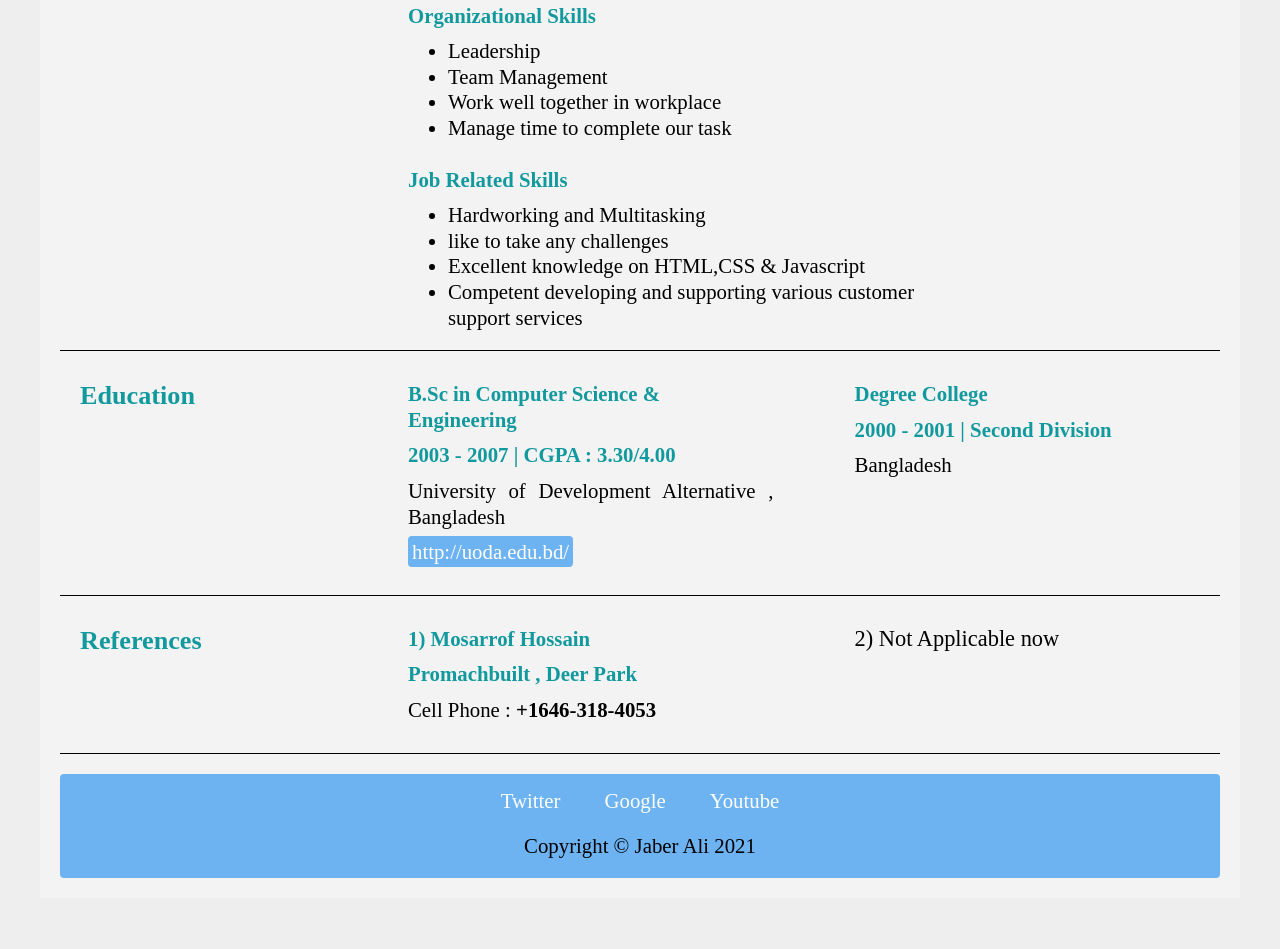
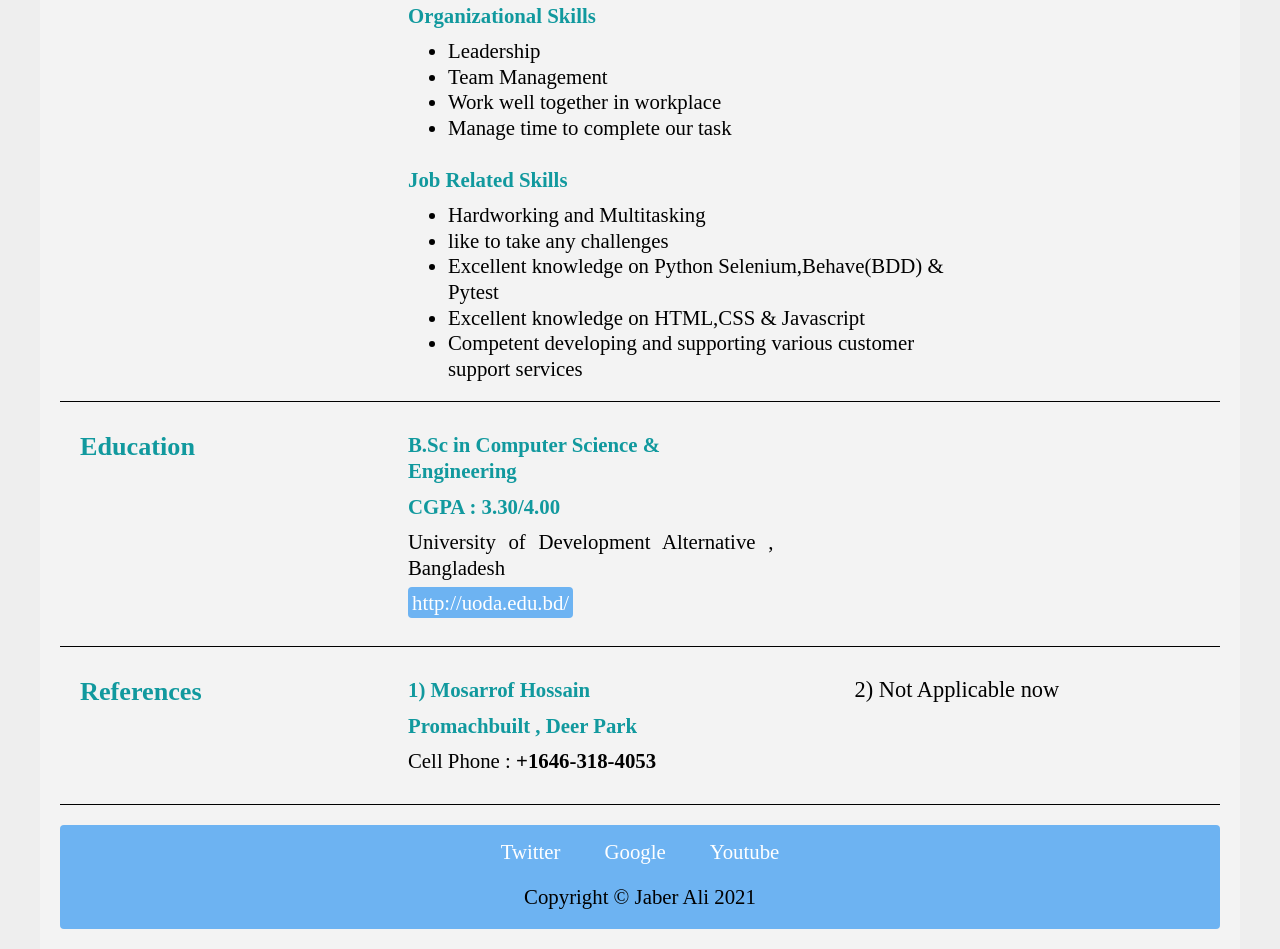
Before and after one commit to Ali332147/My-CV-File, a plain HTML site: page index.html in a window 1280 px wide. Shown: the part 974-1923 px from the top of the page. Before the commit the page ends 1872 px from the top, so only its background shows below. Drawn offline with Linux system fonts and the light colour scheme.

Commit message:
Update index.html

```diff
--- a/index.html
+++ b/index.html
@@ -123,6 +123,7 @@
 
                                 <li>Hardworking and Multitasking </li>
                                 <li>like to take any challenges</li>
+                                <li>Excellent knowledge on Python Selenium,Behave(BDD) & Pytest</li>
                                 <li>Excellent knowledge on HTML,CSS & Javascript</li>
                                 <li>Competent developing and supporting various customer support services</li>
 
@@ -149,17 +150,11 @@
                     <div class="right">
                         <div class="edu-left">
                             <h4>B.Sc in Computer Science & Engineering</h4>
-                            <h5>2003 - 2007 | CGPA : 3.30/4.00</h5>
+                            <h5> CGPA : 3.30/4.00</h5>
                             <p>University of Development Alternative , Bangladesh</p>
                             <p><a href="http://uoda.edu.bd/">http://uoda.edu.bd/</a></p>
                         </div>
-                        <div class="edu-right">
-                            <h4>Degree College </h4>
-                            <h5>2000 - 2001 | Second Division</h5>
-                            <p> Bangladesh</p>
                         </div>
-
-                    </div>
 
                 </div>
             </section>
```
